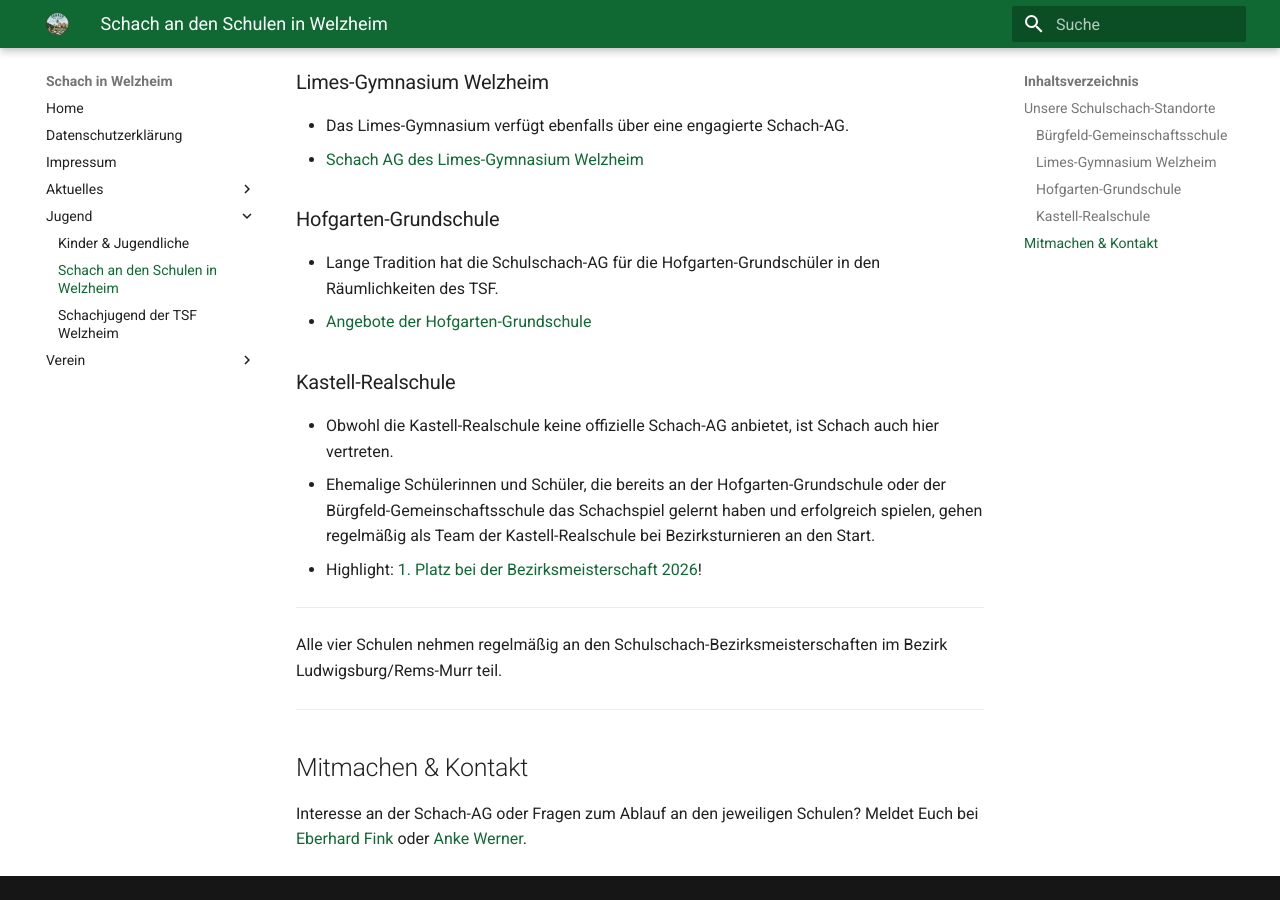
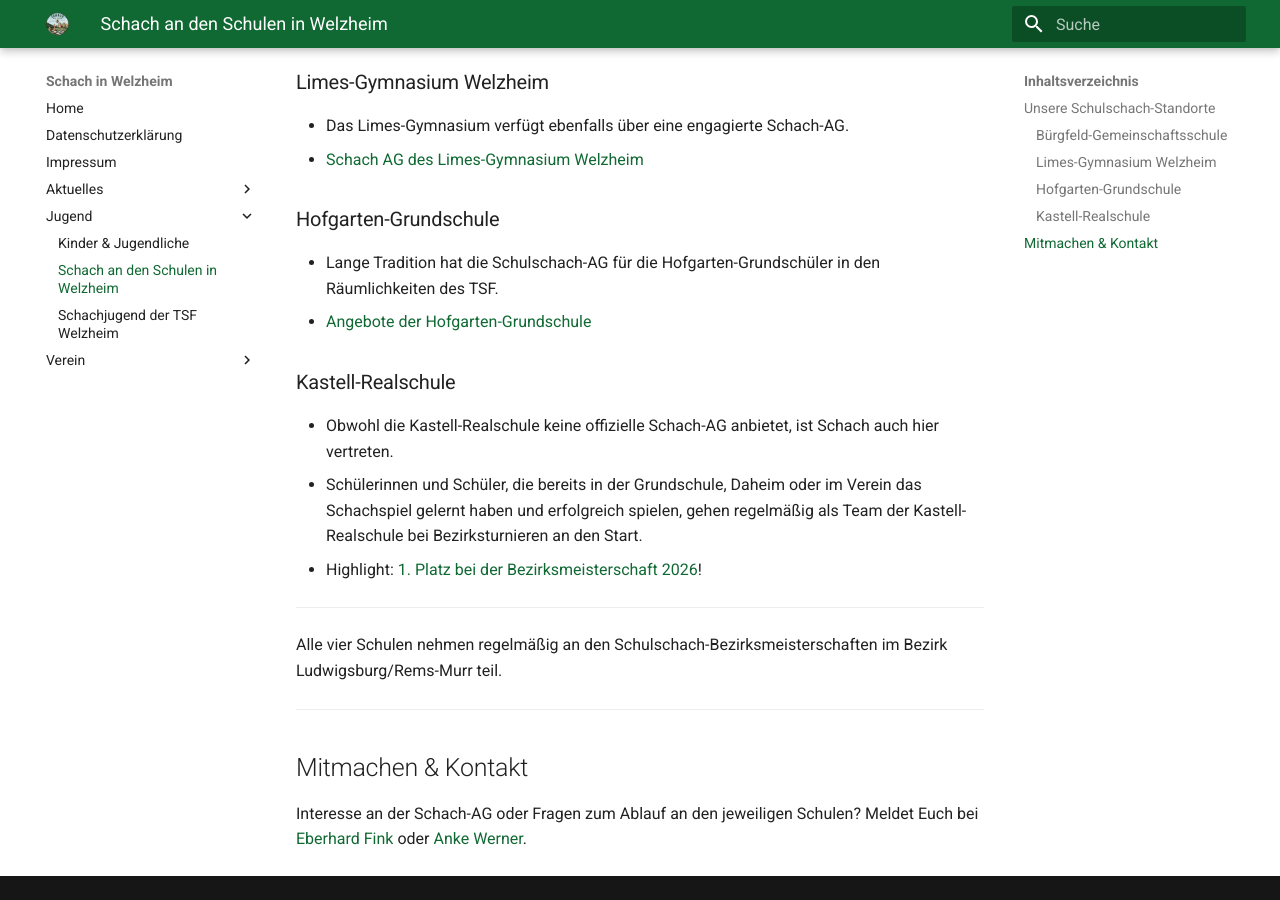
Before and after one commit to schachwelzheim/schachwelzheim, an MkDocs documentation site: the page built from docs/jugend/schach-ags.md, in a window 1280 px wide and 900 px high, scrolled down 544 px. Built offline with MkDocs 1.6.1 and Material for MkDocs 9.7.7, drawn with Linux system fonts in a browser that asks for light colours.

Commit message:
Update description of Schach-AG participation

```diff
--- a/docs/jugend/schach-ags.md
+++ b/docs/jugend/schach-ags.md
@@ -25,7 +25,7 @@ Zurzeit gibt es an drei Schulen aktive Schach-AGs.
 ### Kastell-Realschule
 
 * Obwohl die Kastell-Realschule keine offizielle Schach-AG anbietet, ist Schach auch hier vertreten.
-* Ehemalige Schülerinnen und Schüler, die bereits an der Hofgarten-Grundschule oder der Bürgfeld-Gemeinschaftsschule das Schachspiel gelernt haben und erfolgreich spielen, gehen regelmäßig als Team der Kastell-Realschule bei Bezirksturnieren an den Start.
+* Schülerinnen und Schüler, die bereits in der Grundschule, Daheim oder im Verein das Schachspiel gelernt haben und erfolgreich spielen, gehen regelmäßig als Team der Kastell-Realschule bei Bezirksturnieren an den Start.
 * Highlight: [1. Platz bei der Bezirksmeisterschaft 2026](https://krswelzheim.de/index.php/11433/1-platz-bei-der-schulschachmeisterschaft-2026/)!
 
 ---
```
